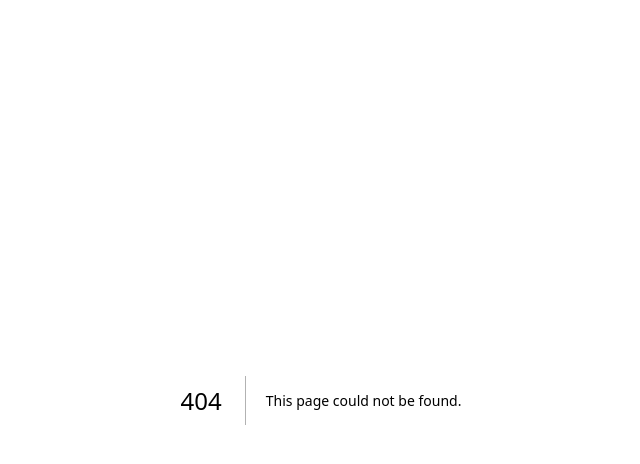
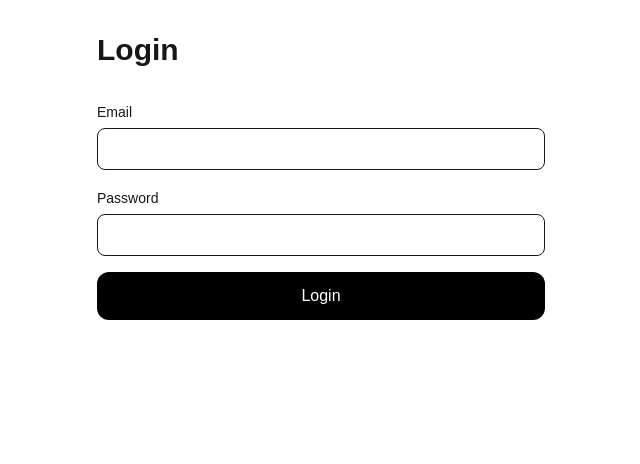
Before and after one commit to Inez-y/e-commerce, a Next.js app in the folder storefront/: page /login in a window 1280 px wide. Before the commit this address had no page. Shown: the top 464 px of the page, without its empty margins (319-959 px from the left). Built offline with nearby package versions, Linux system fonts and the light colour scheme.

Commit message:
Update cart checkout button

```diff
--- a/storefront/src/app/cart/page.tsx
+++ b/storefront/src/app/cart/page.tsx
@@ -2,9 +2,44 @@
 
 import Link from 'next/link';
 import { useCart } from '@/context/cart-context';
+import { useRouter } from 'next/navigation';
 
 function formatPrice(priceCents: number) {
   return `$${(priceCents / 100).toFixed(2)}`;
+}
+
+async function handleCheckout() {
+  const token = localStorage.getItem('accessToken');
+  const router = useRouter();
+
+  if (!token) {
+    router.push('/login');
+    return;
+  }
+
+  const res = await fetch(`${process.env.NEXT_PUBLIC_API_URL}/orders`, {
+    method: 'POST',
+    headers: {
+      'Content-Type': 'application/json',
+      Authorization: `Bearer ${token}`,
+    },
+    body: JSON.stringify({
+      items: items.map((item) => ({
+        productId: item.productId,
+        quantity: item.quantity,
+      })),
+    }),
+  });
+
+  const data = await res.json();
+    if (!res.ok) {
+    alert(data.message ?? 'Checkout failed');
+    return;
+  }
+
+  clearCart();
+
+  router.push(`/orders/${data.id}`);
 }
 
 export default function CartPage() {
@@ -13,9 +48,12 @@ export default function CartPage() {
     increaseQuantity,
     decreaseQuantity,
     removeItem,
+    clearCart,
     totalCents,
     itemCount,
   } = useCart();
+
+  const router = useRouter();
 
   return (
     <main className="min-h-screen p-8">
@@ -86,7 +124,10 @@ export default function CartPage() {
                 <span>{formatPrice(totalCents)}</span>
               </div>
 
-              <button className="mt-6 w-full rounded-xl bg-black px-5 py-3 font-medium text-white">
+              <button
+                onClick={handleCheckout}
+                className="mt-6 w-full rounded-xl bg-black px-5 py-3 font-medium text-white"
+              >
                 Checkout
               </button>
             </div>
--- /dev/null
+++ b/storefront/src/app/login/page.tsx
@@ -0,0 +1,72 @@
+'use client';
+
+import { useState } from 'react';
+import { useRouter } from 'next/navigation';
+import 'dotenv';
+
+export default function LoginPage() {
+    const router = useRouter();
+
+    const [email, setEmail] = useState(process.env.CUSTOMER_EMAIL);
+    const [password, setPassword] = useState(process.env.CUSTOMER_PASSWORD);
+    const [error, setError] = useState('');
+
+    async function handleLogin(event: React.FormEvent<HTMLFormElement>) {
+        event.preventDefault();
+        setError('');
+
+        const res = await fetch(`${process.env.NEXT_PUBLIC_API_URL}/auth/login`, {
+            method: 'POST',
+            headers: {
+                'Content-Type': 'application/json',
+            },
+            body: JSON.stringify({ email, password }),
+        });
+
+        const data = await res.json();
+        if (!res.ok) {
+            setError(data.message ?? 'Login failed');
+            return;
+        }
+
+        localStorage.setItem('accessToken', data.accessToken);
+        localStorage.setItem('user', JSON.stringify(data.user));
+
+        router.push('/cart');
+    };
+
+    return (
+        <main className="min-h-screen p-8">
+            <div className="mx-auto max-w-md">
+                <h1 className="text-3xl font-bold">Login</h1>
+
+                <form onSubmit={handleLogin} className="mt-8 space-y-4">
+                <div>
+                    <label className="text-sm font-medium">Email</label>
+                    <input
+                        className="mt-1 w-full rounded-lg border px-3 py-2"
+                        value={email}
+                        onChange={(event) => setEmail(event.target.value)}
+                    />
+                </div>
+
+                <div>
+                    <label className="text-sm font-medium">Password</label>
+                    <input
+                        className="mt-1 w-full rounded-lg border px-3 py-2"
+                        type="password"
+                        value={password}
+                        onChange={(event) => setPassword(event.target.value)}
+                    />
+                </div>
+
+                {error && <p className="text-sm text-red-600">{error}</p>}
+
+                <button className="w-full rounded-xl bg-black px-5 py-3 font-medium text-white">
+                    Login
+                </button>
+                </form>
+            </div>
+        </main>
+    );
+}
```
